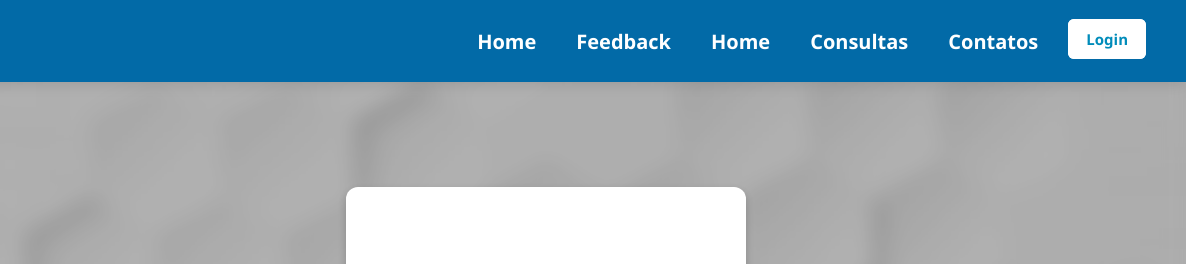
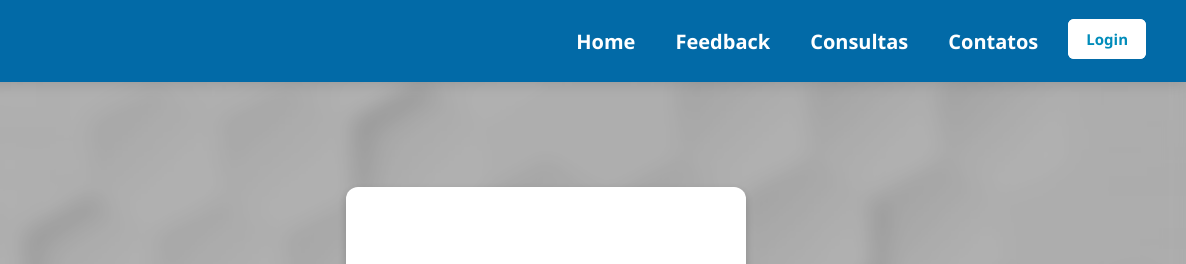
Before and after one commit to oFabioBorba/Site-Medicall, a plain HTML site: page Site_2v2/sign.html in a window 1280 px wide. Shown: the top 264 px of the page, 94-1280 px from the left. Drawn offline with Linux system fonts and the light colour scheme.

Commit message:
Ajuste Header tela "Cadastrar"
Foi realizado o ajuste no header da sign.html, visto que no cabeçalho estava aparecendo duplicado a referência para a tela home (index.html).

```diff
--- a/Site_2v2/sign.html
+++ b/Site_2v2/sign.html
@@ -15,7 +15,6 @@
             <ul>
                 <li><a href="index.html" id="aba">Home</a></li>
                 <li><a href="feedback.html" id="aba">Feedback</a></li>
-                <li><a href="index.html" id="aba">Home</a></li>
                 <li><a href="consultas.html" id="aba">Consultas</a></li>
                 <li><a href="contatos.html" id="aba">Contatos</a></li>
                 <li><a href="login.html" class="login-btn">Login</a></li>
```
